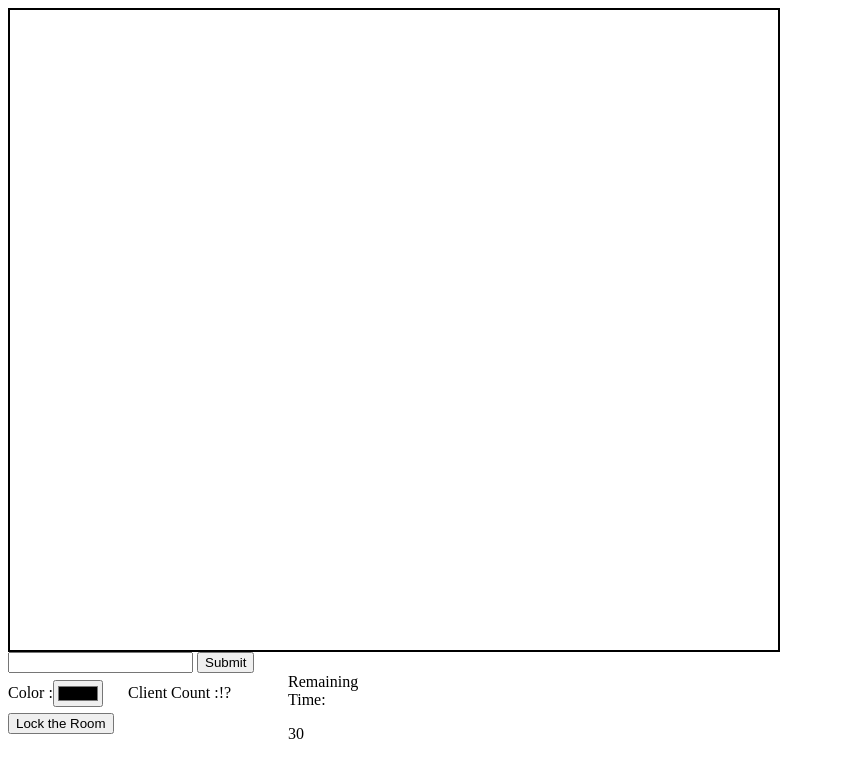
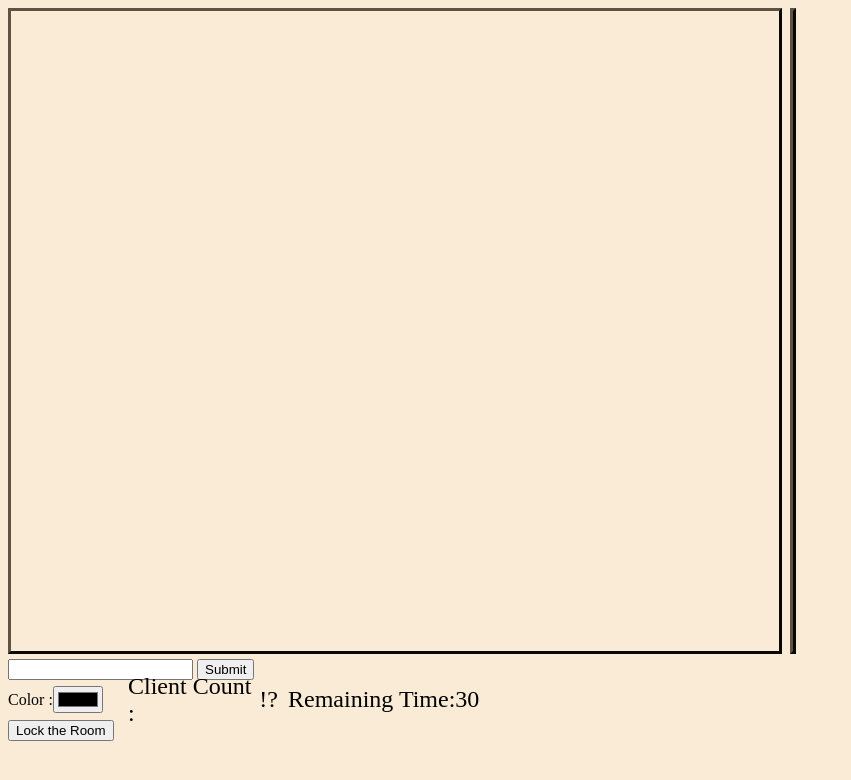
Before and after one commit to yilmazoncum/gartic.io-clone, a website: page ui/index.html in a window 1280 px wide. Shown: the whole page, without its empty margins (0-851 px from the left). Drawn offline with nearby package versions, Linux system fonts and the light colour scheme; no server answers.

Commit message:
make cosmetic changes to UI

```diff
--- a/ui/index.html
+++ b/ui/index.html
@@ -7,6 +7,9 @@
     <title>WhiteBoard</title>
   </head>
   <style>
+    body{
+      background-color: antiquewhite;
+    }
     .main-div{
       display: flex;
       z-index:5;
@@ -17,7 +20,7 @@
     }
     #bottom-canvas {
       display: grid;
-      grid-template-columns: 110px 150px 110px;
+      grid-template-columns: 110px 150px 220px;
       grid-template-rows: 40px;
       grid-column-gap: 10px;
       grid-row-gap: 0px;
@@ -32,6 +35,23 @@
         display: flex;
         align-items: center;
         z-index:5;
+        font-size: x-large;
+    }
+    #round-time-container {
+        display: flex;
+        align-items: center;
+        width: fit-content;
+        z-index:5;
+        font-size: x-large;
+    }
+    #user-list-div{
+      border: outset rgb(94, 82, 68);
+      margin-bottom: 0.3em;
+    }
+    #my-canvas{
+      border: outset rgb(94, 82, 68);
+      margin-right: 0.5em;
+      margin-bottom: 0.3em;
     }
     #overlayDiv {
     z-index:99;
@@ -311,6 +331,14 @@
         clientArr.forEach((element) => {
             var paragraph = document.createElement("p");
             paragraph.textContent = element.username + " -> " + element.point
+            paragraph.style.borderStyle = "outset";
+            paragraph.style.borderColor = "#573b39";
+            paragraph.style.fontSize = "x-large";
+            paragraph.style.marginTop = "0em";
+            paragraph.style.marginBottom = "0.2em";
+            paragraph.style.padding = "0.1em 1em";
+            paragraph.style.width = "auto";
+            paragraph.style.alignContent = "center";
             console.log("element"+element.point);
             userList.append(paragraph);
         });
```
